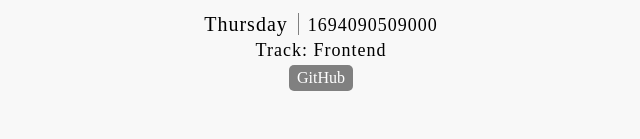
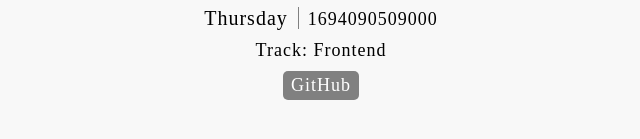
Before and after one commit to Prechyious/hng-stage-one, a plain HTML site: page index.html in a window 1280 px wide. Shown: the part 437-576 px from the top of the page, without its empty margins (319-959 px from the left). Drawn offline with Linux system fonts and the light colour scheme.

Commit message:
Finished practice

```diff
--- a/style.css
+++ b/style.css
@@ -45,7 +45,6 @@ body {
     font-size: 20px;
     font-weight: 500;
     letter-spacing: 1px;
-    line-height: 10px;
     padding-right: 10px;
     border-right: 1px solid grey;
 }
@@ -55,7 +54,6 @@ body {
     font-size: 18px;
     font-weight: 500;
     letter-spacing: 1px;
-    line-height: 10px;
 }
 
 .track {
@@ -70,10 +68,12 @@ body {
     font-size: 18px;
     font-weight: 500;
     letter-spacing: 1px;
-    line-height: 10px;
 }
 
 [data-testid="githubURL"] {
+    font-size: 18px;
+    font-weight: 500;
+    letter-spacing: 1px;
     padding: 4px 8px;
     background-color: grey;
     border-radius: 5px;
```
